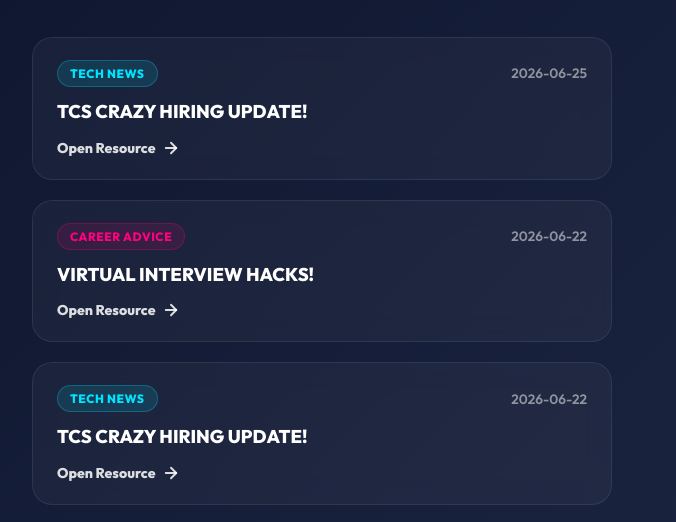
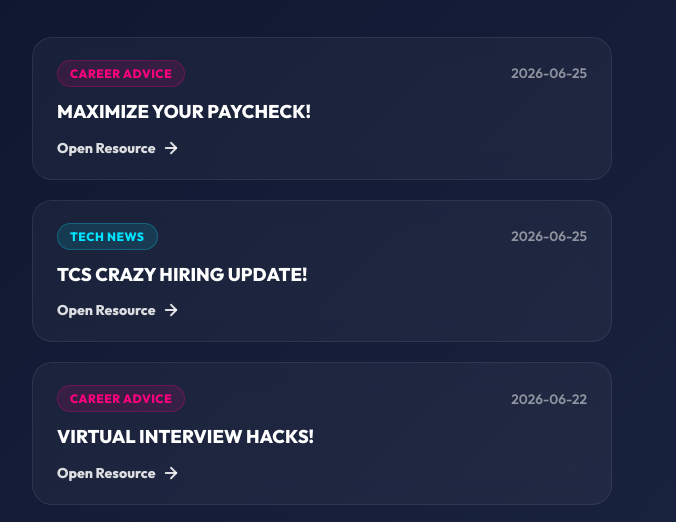
Before and after one commit to bunnyroyal1074-coder/insta_ai_bot, a plain HTML site: page index.html in a window 1280 px wide. Shown: the part 253-775 px from the top of the page, without its empty margins (318-994 px from the left). Drawn offline with Linux system fonts and the light colour scheme.

Commit message:
Auto-update Link-in-Bio index.html and database

```diff
--- a/index.html
+++ b/index.html
@@ -195,6 +195,21 @@
 
         <!-- Links List -->
         <div class="links-list">
+
+            <a href="https://www.careerclimb.com/negotiation-guide" target="_blank" class="card-link">
+                <div class="card-content">
+                    <div class="card-header-row">
+                        <span class="badge badge-career">Career Advice</span>
+                        <span class="card-date">2026-06-25</span>
+                    </div>
+                    <h2 class="card-title">MAXIMIZE YOUR PAYCHECK!</h2>
+                    <div class="card-action">
+                        <span>Open Resource</span>
+                        <svg viewBox="0 0 24 24" width="18" height="18" stroke="currentColor" stroke-width="2.5" fill="none" stroke-linecap="round" stroke-linejoin="round" class="arrow-icon"><line x1="5" y1="12" x2="19" y2="12"></line><polyline points="12 5 19 12 12 19"></polyline></svg>
+                    </div>
+                </div>
+            </a>
+
 
             <a href="https://nextstep.tcs.com/" target="_blank" class="card-link">
                 <div class="card-content">
```
Also changed, not shown: posted_news.json (+18 -2 lines).
